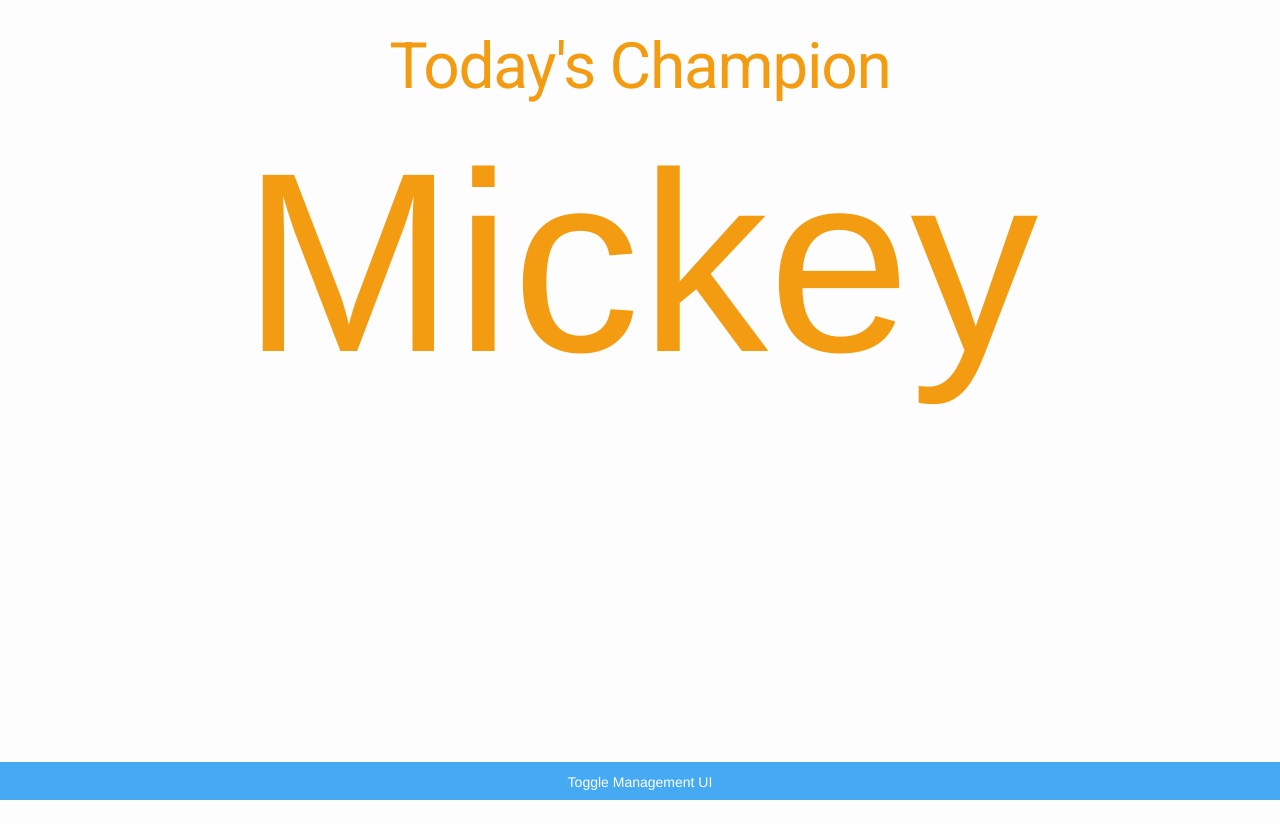
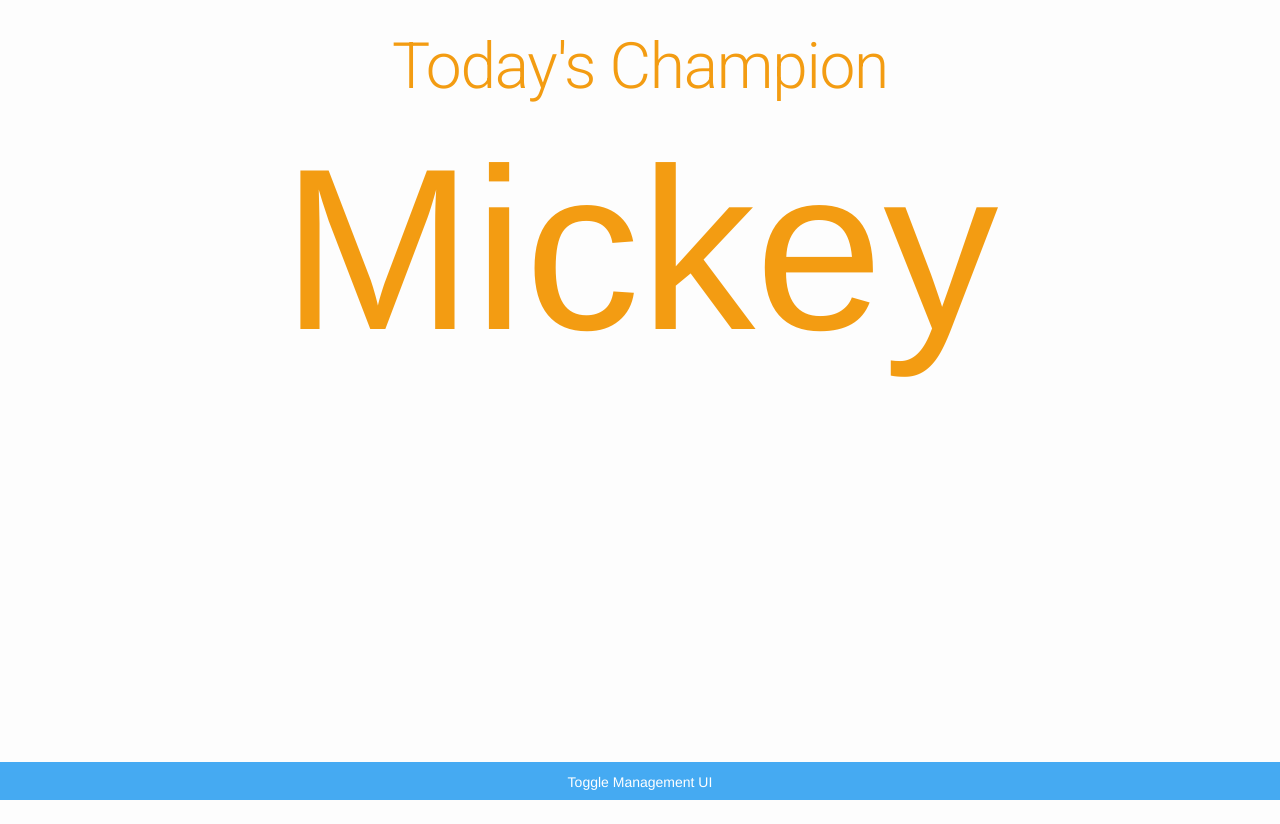
Before and after one commit to chrkaatz/who-is-it-today, a plain HTML site: page index.html in a window 1280 px wide. Drawn offline with nearby package versions, Linux system fonts and the light colour scheme.

Commit message:
steer content focus based on font weight

```diff
--- a/css/main.css
+++ b/css/main.css
@@ -48,10 +48,11 @@ html {
 .container h1 {
     font-size: 5vw;
     color: rgba(250, 130, 49, 1.0);
+    font-weight: 300;
 }
 
 .container p#user {
-    font-size: 20vw;
+    font-size: 18vw;
     line-height: 1;
     color: rgba(250, 130, 49, 1.0);
 }
@@ -60,6 +61,7 @@ html {
     font-size: 2vw;
     line-height: 1;
     color: rgba(250, 130, 49, 1.0);
+    font-weight: 300;
 }
 
 .container.management {
--- a/index.html
+++ b/index.html
@@ -8,7 +8,7 @@
         <meta name="viewport" content="width=device-width, initial-scale=1">
         <link rel="shortcut icon" type="image/x-icon" href="favicon.ico">
 
-        <link href="https://fonts.googleapis.com/css?family=Roboto" rel="stylesheet">
+        <link href="https://fonts.googleapis.com/css?family=Roboto:300,400" rel="stylesheet">
         <link rel="stylesheet" href="https://fonts.googleapis.com/icon?family=Material+Icons">
         <link rel="stylesheet" href="https://code.getmdl.io/1.3.0/material.blue-orange.min.css">
         <script defer src="https://code.getmdl.io/1.3.0/material.min.js"></script>
```
